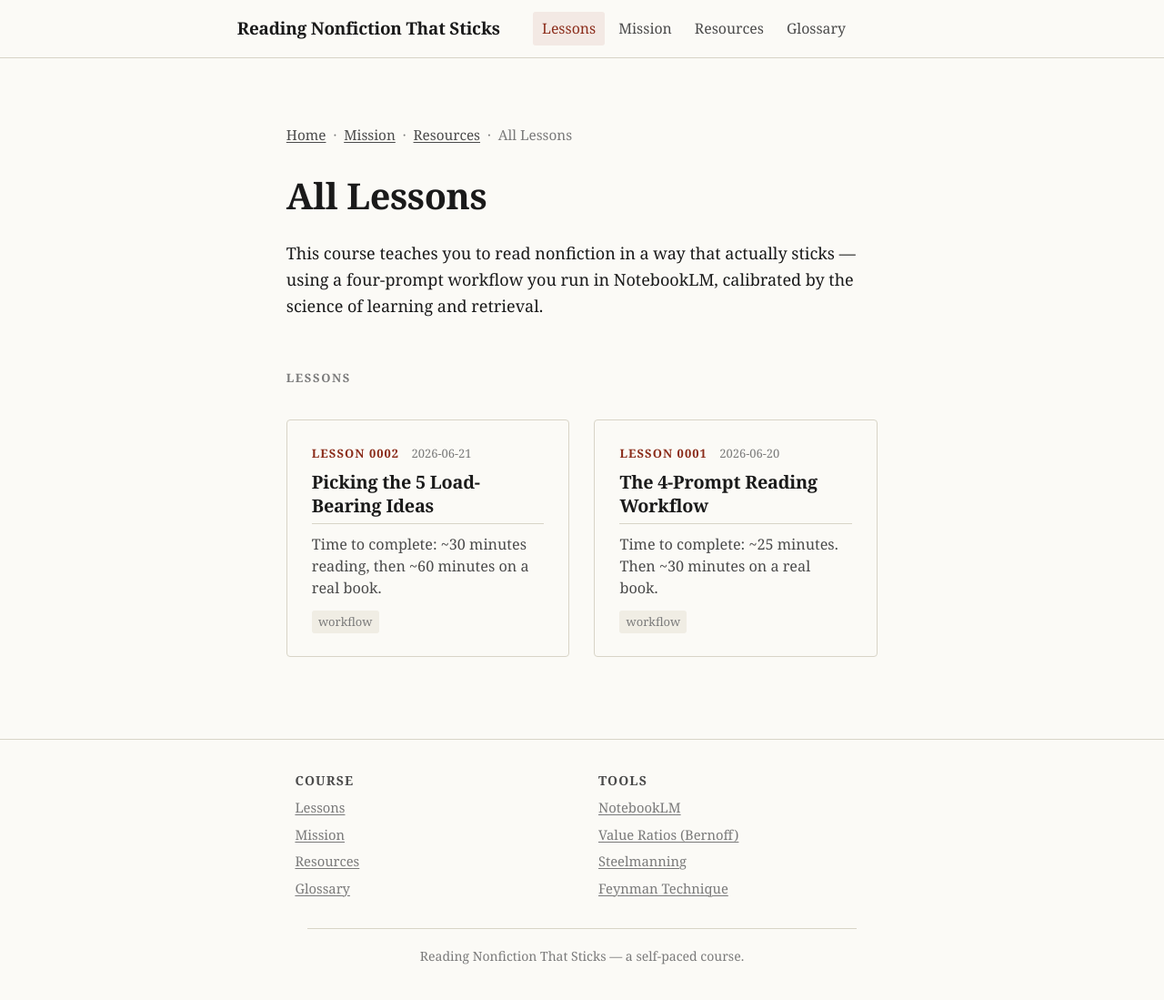
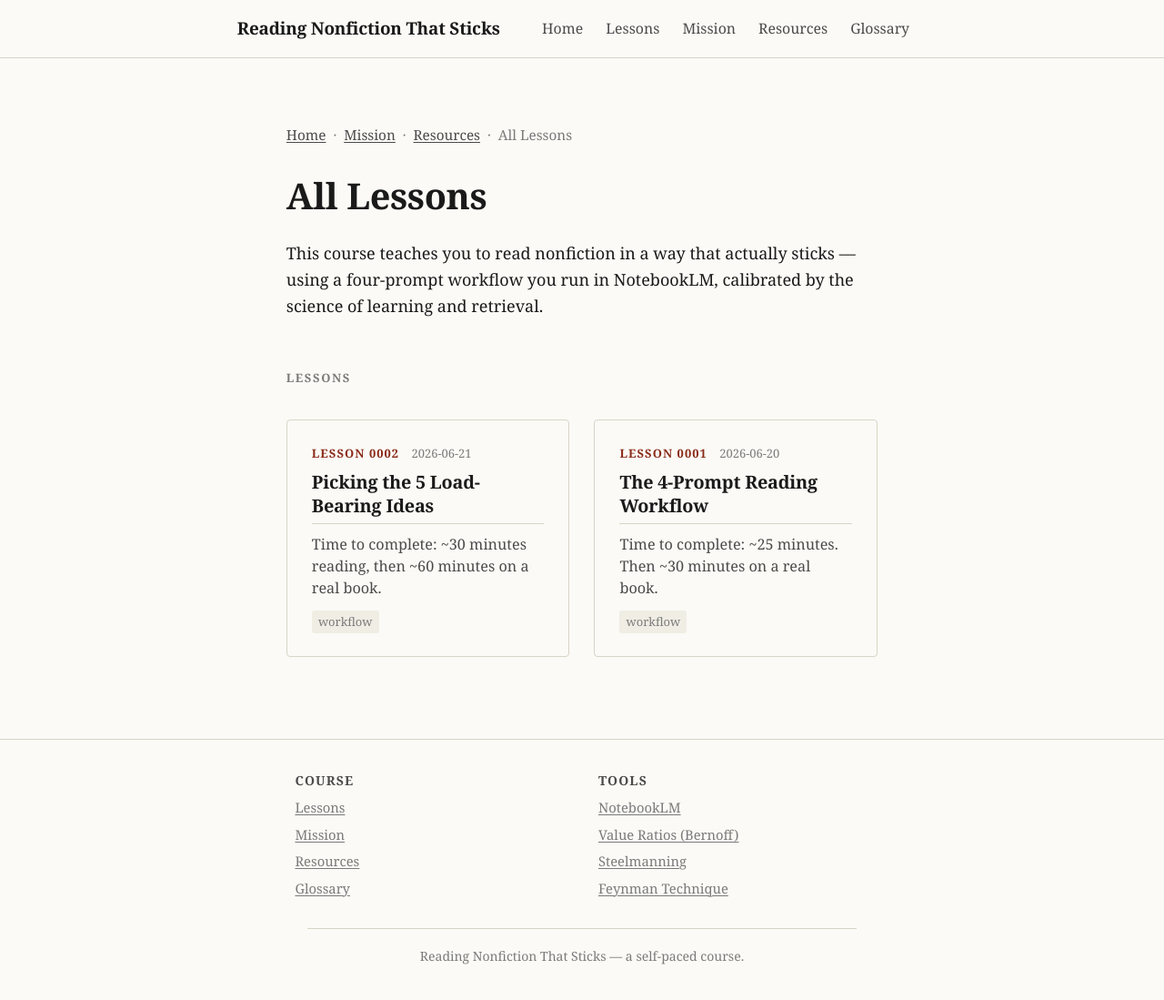
Before and after one commit to trinq/trinq.github.io, a Jekyll site: the page reading/index.html, which Jekyll copies as it is, in a window 1280 px wide. Shown: the whole page at 91% size. Built offline with Jekyll 4.4.1, drawn with Linux system fonts in a browser that asks for light colours.

Commit message:
feat(reading): add Home link to navigation bar
Co-authored-by: Cursor <cursoragent@cursor.com>

```diff
--- a/reading/index.html
+++ b/reading/index.html
@@ -12,7 +12,8 @@
   <div class="site-header-inner">
     <a href="index.html" class="site-logo">Reading Nonfiction That Sticks</a>
     <nav class="site-nav">
-      <a href="index.html" class="active">Lessons</a>
+      <a href="/">Home</a>
+      <a href="index.html">Lessons</a>
       <a href="MISSION.md">Mission</a>
       <a href="RESOURCES.md">Resources</a>
       <a href="GLOSSARY.md">Glossary</a>
--- a/reading/lessons/0001-the-4-prompt-workflow.html
+++ b/reading/lessons/0001-the-4-prompt-workflow.html
@@ -12,6 +12,7 @@
   <div class="site-header-inner">
     <a href="/reading/index.html" class="site-logo">Reading Nonfiction That Sticks</a>
     <nav class="site-nav">
+      <a href="/">Home</a>
       <a href="/reading/index.html">Lessons</a>
       <a href="/reading/MISSION.md">Mission</a>
       <a href="/reading/RESOURCES.md">Resources</a>
--- a/reading/lessons/0002-picking-the-5-load-bearing-ideas.html
+++ b/reading/lessons/0002-picking-the-5-load-bearing-ideas.html
@@ -12,6 +12,7 @@
   <div class="site-header-inner">
     <a href="/reading/index.html" class="site-logo">Reading Nonfiction That Sticks</a>
     <nav class="site-nav">
+      <a href="/">Home</a>
       <a href="/reading/index.html">Lessons</a>
       <a href="/reading/MISSION.md">Mission</a>
       <a href="/reading/RESOURCES.md">Resources</a>
```
